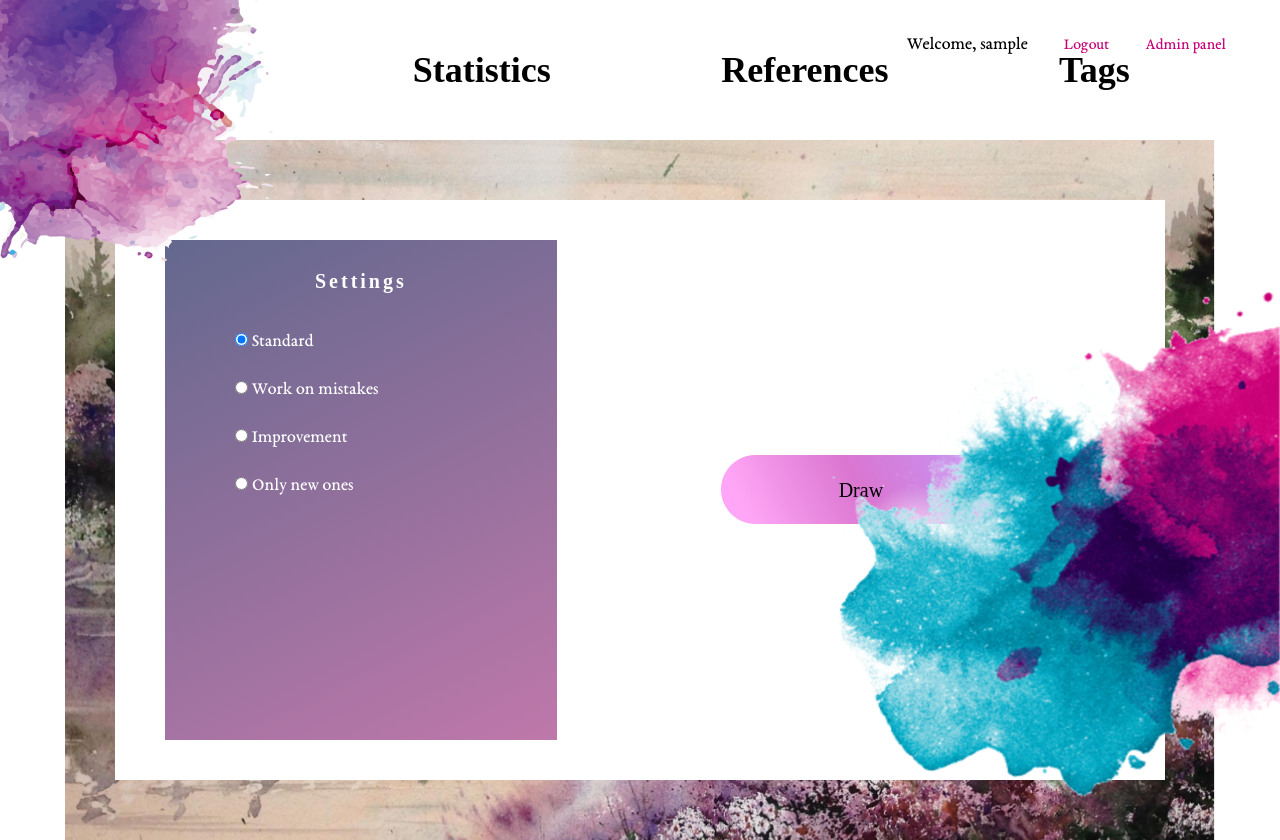
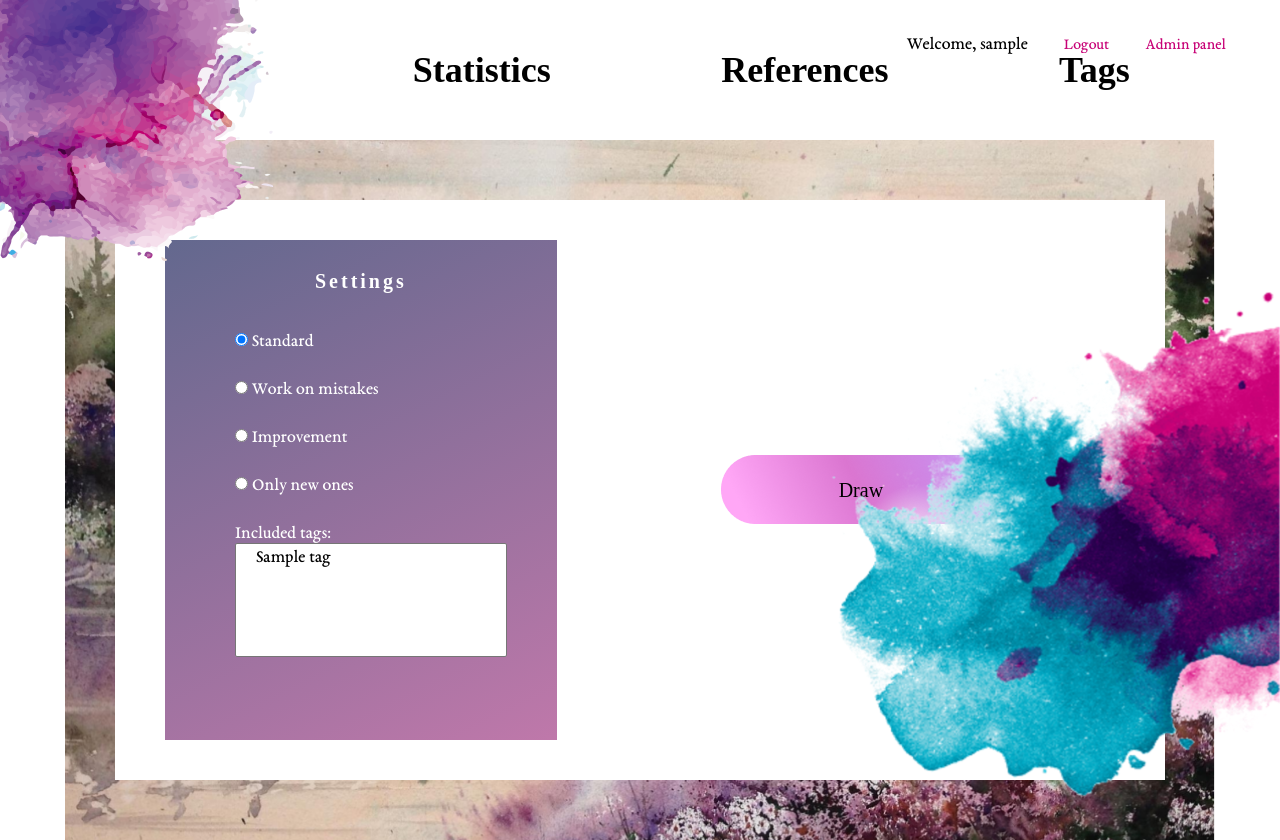
Before and after one commit to DaniilOlivo/artist-references, a Django app: page /references/ in a window 1280 px wide. Run offline with Django 5.2, Linux system fonts and the light colour scheme; a user stored in the database is signed in; tables that the repository leaves empty hold one stand-in row (values such as "Sample post"); some web fonts are replaced.

Commit message:
Selection of references for certain tags in drawing mode

```diff
--- a/references/static/references/css/index.css
+++ b/references/static/references/css/index.css
@@ -1,4 +1,4 @@
-.radio-block {
+.form-index-block {
     display: flex;
     flex-direction: column;
     color: white;
@@ -6,3 +6,8 @@
     margin-top: 40px;
     padding-left: 20px;
 }
+
+.form-index-block__tags {
+    display: flex;
+    flex-direction: column;
+}
--- a/references/templates/references/index.html
+++ b/references/templates/references/index.html
@@ -13,7 +13,7 @@
         <section class="segment segment_gradient">
             <h3 class="title-segment">Settings</h3>
 
-            <div class="radio-block">
+            <div class="form-index-block">
                 <label for="mode-1">
                     <input type="radio" name="mode" id="mode-1" value="standard" checked>
                     Standard
@@ -33,6 +33,15 @@
                     <input type="radio" name="mode" id="mode-4" value="news">
                     Only new ones
                 </label>
+
+                <div class="form-index-block__tags">
+                    <label for="tags">Included tags:</label>
+                    <select name="tags" id="tags" multiple>
+                        {% for tag in tags %}
+                            <option value="{{ tag.id }}">{{ tag.name }}</option>
+                        {% endfor %}
+                    </select>
+                </div>
             </div>
         </section>
 
--- a/references/views.py
+++ b/references/views.py
@@ -14,10 +14,13 @@ def index_view(request: HttpRequest):
     context = {
         "active_section": "index",
         "part": "main",
+        "tags": request.user.tags.all()
     }
 
     if request.method == "POST":
         mode = request.POST.get("mode", "standard")
+        tags = list(map(int, request.POST.getlist("tags", [])))
+        request.session["selected_tags"] = tags
         return redirect(reverse("nature", kwargs={"mode": mode}))
 
     return render(request,'references/index.html', context)
@@ -30,7 +33,12 @@ class NotFoundRefsView (TemplateView):
     }
 
 def nature(request, mode: str):
-    all_refs = request.user.references.all()
+    tags = request.session.get("selected_tags", None)
+    if tags:
+        all_refs = request.user.references.filter(tags__in=tags)
+    else:
+        all_refs = request.user.references.all()
+
     selection_refs = all_refs
     if mode == "errors":
         selection_refs = all_refs.filter(status="error") | all_refs.filter(status="fail")
```
